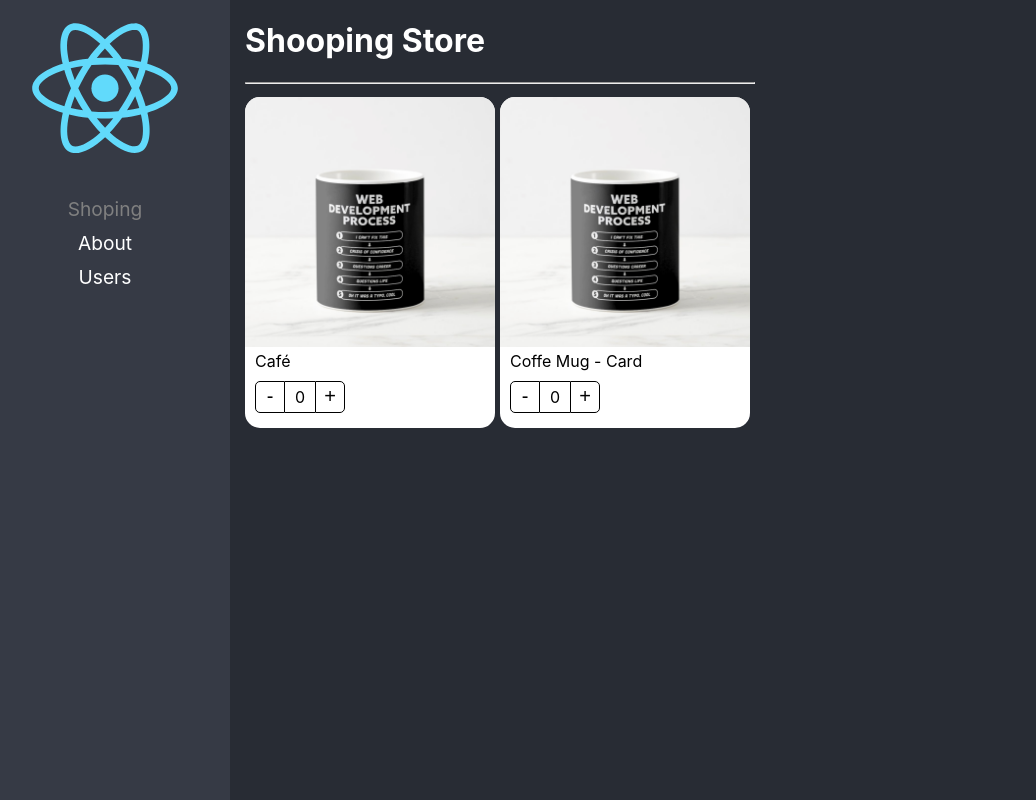
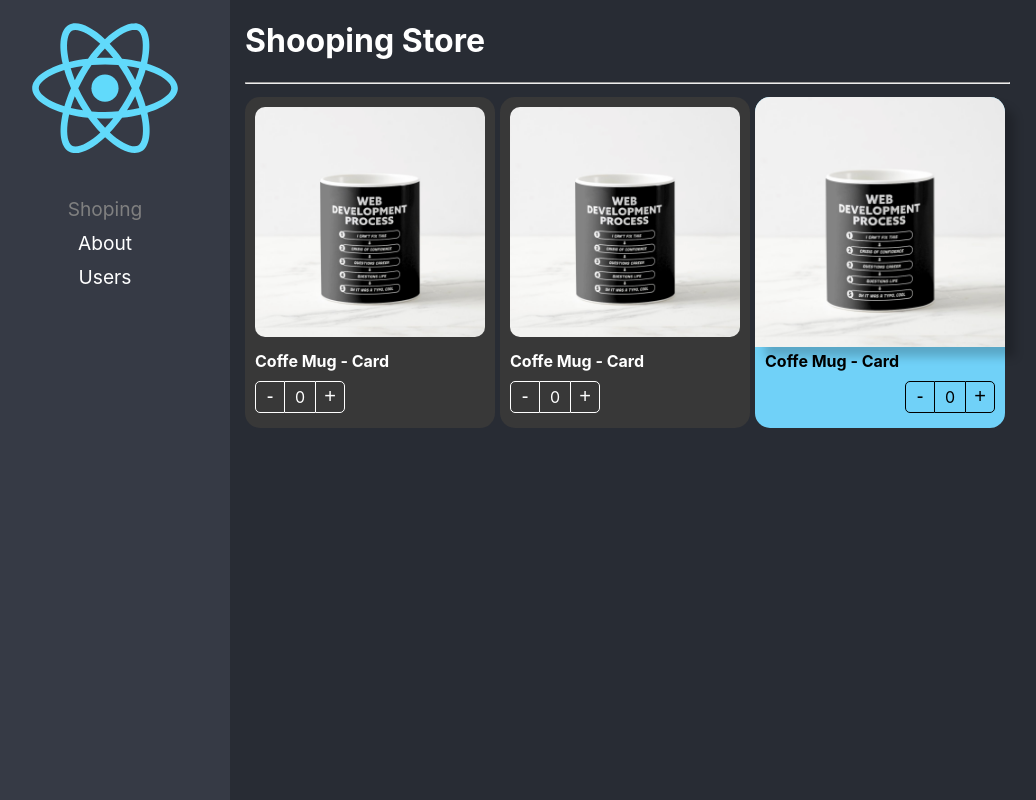
Before and after one commit to FededelRincon/ReactProCursoFernandoHerrera, a React (Vite) app: page /home in a window 1280 px wide. Shown: the whole page, without its empty margins (20-1056 px from the left). Built offline with nearby package versions, Linux system fonts and the light colour scheme.

Commit message:
Component Extend Styles - listo

```diff
--- a/src/02-component-patterns/components/ProductButtons.tsx
+++ b/src/02-component-patterns/components/ProductButtons.tsx
@@ -1,15 +1,23 @@
-import { useContext } from "react";
+import { CSSProperties, useContext } from "react";
 import { ProductContext } from "./ProductCard";
 
 import styles from '../styles/styles.module.css';
 
 
-export const ProductButtons = () => {
+export interface Props {
+    className?: string;
+    style?: CSSProperties;
+}
+
+export const ProductButtons = ({ className, style }: Props) => {
 
     const { increaseBy, counter } = useContext(ProductContext);
 
     return (
-        <div className={ styles.buttonsContainer }>
+        <div
+            className={ `${styles.buttonsContainer}  ${className}` }
+            style={ style }
+        >
             <button
                 className={ styles.buttonMinus }
                 onClick={ () => increaseBy(-1) } >
--- a/src/02-component-patterns/components/ProductCard.tsx
+++ b/src/02-component-patterns/components/ProductCard.tsx
@@ -1,7 +1,7 @@
-import { createContext } from 'react';
+import { createContext, CSSProperties, ReactElement } from 'react';
 import { useProduct } from '../hooks/useProduct';
 
-import { ProductCardProps, ProductContextProps } from '../interfaces/Product.interfaces';
+import { Product, ProductContextProps } from '../interfaces/Product.interfaces';
 
 import styles from '../styles/styles.module.css';
 
@@ -10,8 +10,14 @@
 const { Provider } = ProductContext;
 
 
+export interface Props {
+    product: Product;
+    children?: ReactElement | ReactElement[];
+    className?: string;
+    style?: CSSProperties;
+}
 
-export const ProductCard = ({ children, product }: ProductCardProps) => {
+export const ProductCard = ({ children, product, className, style }: Props) => {
 
     const { counter, increaseBy } = useProduct();
 
@@ -21,7 +27,10 @@
             increaseBy,
             product,
         }}>
-            <div className={ styles.productCard }>
+            <div
+                className={ `${ styles.productCard } ${ className }` }
+                style={ style }
+            >
 
                 { children }
 
--- a/src/02-component-patterns/components/ProductImage.tsx
+++ b/src/02-component-patterns/components/ProductImage.tsx
@@ -1,11 +1,17 @@
-import { useContext } from "react";
+import { CSSProperties, useContext } from "react";
 import { ProductContext } from "./ProductCard";
 
 import styles from '../styles/styles.module.css';
 import noImage from '../assets/no-image.jpg';
 
 
-export const ProductImage = ({ img = '' }) => {
+export interface Props {
+    className?: string;
+    img?: string;
+    style?: CSSProperties;
+}
+
+export const ProductImage = ({ img, className, style }: Props) => {
     const { product } = useContext( ProductContext );
 
     let imgToShow:string;
@@ -19,6 +25,11 @@
     }
 
     return (
-        <img className={ styles.productImg } src={ imgToShow } alt="Product" />
+        <img
+            className={ `${styles.productImg} ${className}` }
+            style={ style }
+            src={ imgToShow }
+            alt="Product"
+        />
     )
 }
--- a/src/02-component-patterns/components/ProductTitle.tsx
+++ b/src/02-component-patterns/components/ProductTitle.tsx
@@ -1,13 +1,23 @@
-import { useContext } from "react";
+import { CSSProperties, useContext } from "react";
 import { ProductContext } from "./ProductCard";
 
 import styles from '../styles/styles.module.css';
 
 
-export const ProductTitle = ({ title }: { title?: string}) => {   //solo para hacerse diferente. Asi se lo pide obligatoriamente
+export interface Props {
+    className?: string;
+    title?: string;
+    activeClass?: string;
+    style?: CSSProperties;
+}
+
+export const ProductTitle = ({ title, className, style }: Props ) => {
     const { product } = useContext( ProductContext );
 
     return (
-        <span className={ styles.productDescription } > { title ? title : product.title } </span>
+        <span
+            className={ `${styles.productDescription} ${className} ` }
+            style={ style }
+        > { title ? title : product.title } </span>
     )
 }
--- a/src/02-component-patterns/pages/ShoppingPage.tsx
+++ b/src/02-component-patterns/pages/ShoppingPage.tsx
@@ -1,6 +1,7 @@
 import { ProductButtons, ProductCard, ProductImage, ProductTitle } from '../components';
 import coffe from '../../coffee-mug.png';
 
+import '../styles/custom-styles.css';
 
 const product = {
     id: '1',
@@ -20,17 +21,38 @@
                 flexDirection: 'row',
                 flexWrap: 'wrap'
             }}>
-                <ProductCard product={ product }>
-                    <ProductCard.Image />
-                    <ProductCard.Title title={'Café'} />
-                    <ProductCard.Buttons />
+                <ProductCard
+                    product={ product }
+                    className="bg-dark text-white"
+                >
+                    <ProductCard.Image className="custom-image" />
+                    <ProductCard.Title className="text-bold" />
+                    <ProductCard.Buttons className="custom-buttons" />
                 </ProductCard>
 
-                <ProductCard product={ product }>
-                    <ProductImage />
-                    {/* <ProductTitle title={''} /> */}
-                    <ProductTitle />
-                    <ProductButtons />
+                <ProductCard
+                    product={ product }
+                    className="bg-dark text-white"
+                >
+
+                    <ProductImage className="custom-image" />
+                    <ProductTitle className="text-bold" />
+                    <ProductButtons className="custom-buttons" />
+                </ProductCard>
+
+                <ProductCard
+                    product={ product }
+                    style={{
+                        backgroundColor: '#70d1f8'
+                    }}
+                >
+
+                    <ProductImage style={{ boxShadow: '10px 10px 10px rgba(0,0,0,0.2)' }}/>
+                    <ProductTitle style={{ fontWeight: 'bold' }} />
+                    <ProductButtons style={{
+                        display: 'flex',
+                        justifyContent: 'end'
+                    }}/>
                 </ProductCard>
             </div>
         </div>
--- /dev/null
+++ b/src/02-component-patterns/styles/custom-styles.css
@@ -0,0 +1,22 @@
+.bg-dark {
+    background-color: rgb(56, 56, 56);
+}
+
+.text-white {
+    color: white;
+}
+
+.text-bold {
+    font-weight: bold;
+}
+
+.custom-image {
+    border-radius: 20px;
+    padding: 10px;
+    width: calc( 100% - 20px);
+}
+
+.custom-buttons button, .custom-buttons div {   /*apunta a los botones y al div del medio*/
+    color: white;
+    border-color: white;
+}
```
Also changed, not shown: src/02-component-patterns/interfaces/Product.interfaces.ts (+9 -12 lines).
